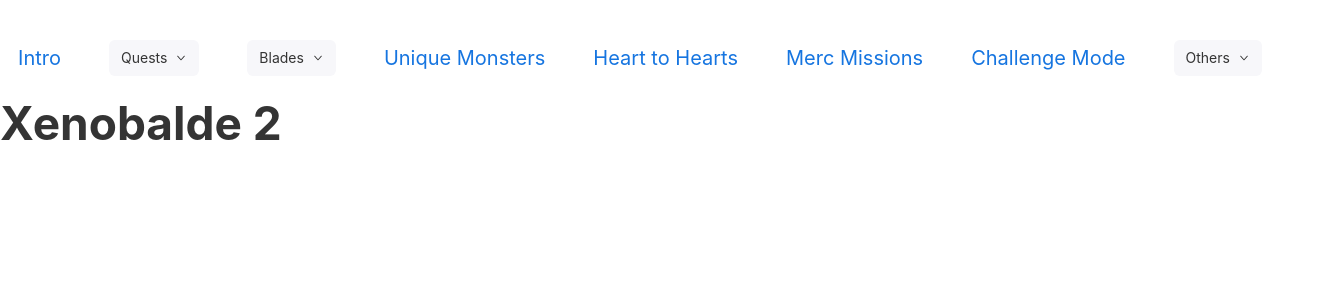
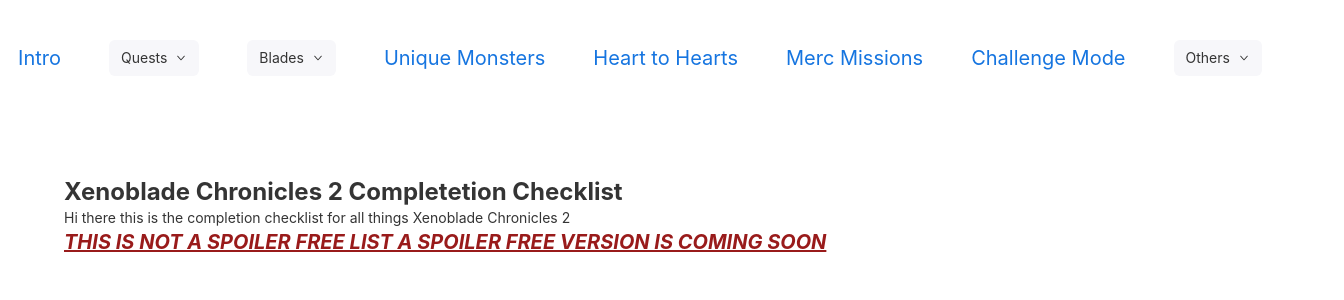
Before and after one commit to Sniffin3083/project-zohar, a React (Create React App) app: page /xeno2 in a window 1280 px wide. Shown: the top 300 px of the page, 1344 px wide, since content can reach past the window. Built offline with nearby package versions, Linux system fonts and the light colour scheme.

Commit message:
XC2 Home page done

```diff
--- a/src/routes/XC2/Home.jsx
+++ b/src/routes/XC2/Home.jsx
@@ -1,10 +1,18 @@
-import NavBar from "./Navbar";
+import { Link } from 'react-router-dom';
+
+import NavBar from './Navbar';
 
 export default function XCTwoHome() {
     return (
         <>
             <NavBar />
-            <h1>Xenobalde 2</h1>
+
+            <br />
+            <div className="m-16 w-screen">
+                <h1 className="text-2xl font-bold">Xenoblade Chronicles 2 Completetion Checklist</h1>
+                <p>Hi there this is the completion checklist for all things Xenoblade Chronicles 2</p>
+                <h1 className="text-xl font-bold italic underline text-red-800">THIS IS NOT A SPOILER FREE LIST A SPOILER FREE VERSION IS COMING SOON</h1>
+            </div>
         </>
-    );
+    )
 }
```
